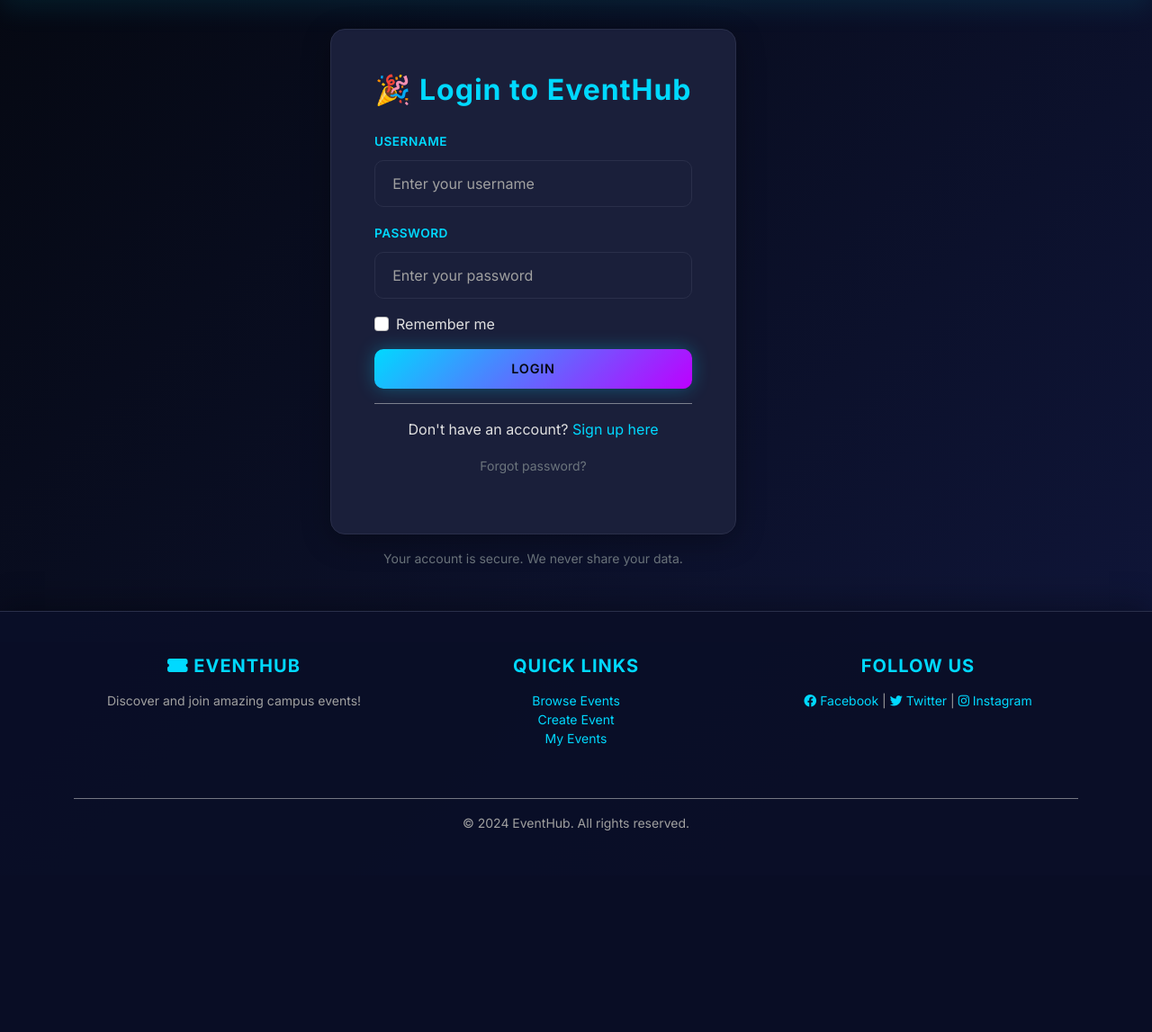
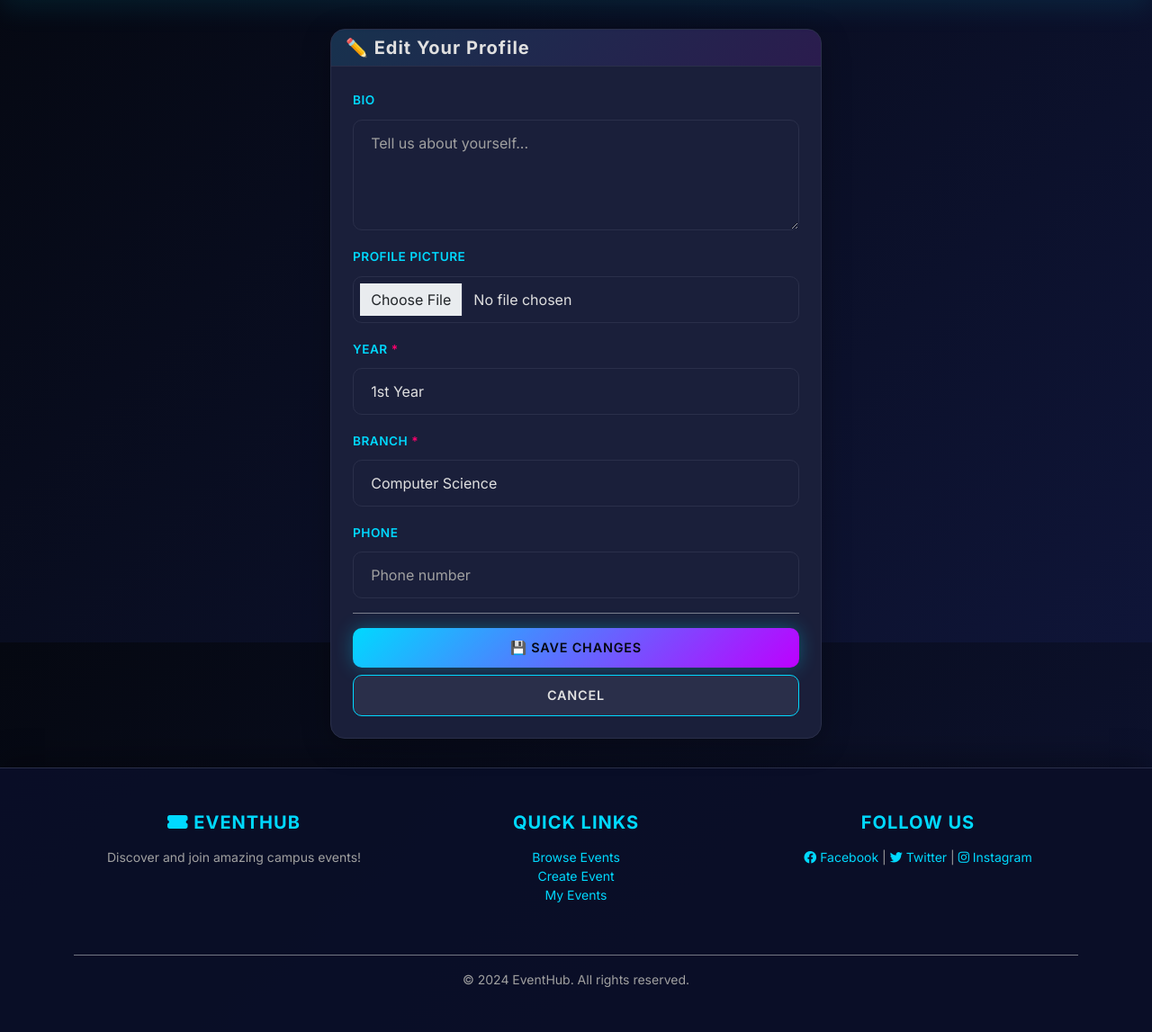
Before and after one commit to jay16y/Event_manager, a Django app: page /profile/edit/ in a window 1280 px wide. Shown: the part 86-1233 px from the top of the page at 90% size. Before the commit the page ends 1009 px from the top, so only its background shows below. Run offline with Django 5.2, Linux system fonts and the light colour scheme; a user stored in the database is signed in; data comes from the database, SQL or seed files in the repository.

Commit message:
it is copy of login.html but with some changes to make it work for editing profile

```diff
--- a/EventHub/events/templates/events/edit_profile.html
+++ b/EventHub/events/templates/events/edit_profile.html
@@ -1,91 +1,59 @@
-<!-- accounts/templates/accounts/login.html -->
+<!-- events/templates/events/edit_profile.html -->
 {% extends 'base.html' %}
 
-{% block title %}Login - EventHub{% endblock %}
+{% block title %}Edit Profile - EventHub{% endblock %}
 
 {% block content %}
 <div class="row">
-    <div class="col-md-5 offset-md-3">
+    <div class="col-md-6 offset-md-3">
         <div class="card">
-            <div class="card-body p-5">
-                <h2 class="card-title text-center mb-4">🎉 Login to EventHub</h2>
-
-                <form method="POST">
+            <div class="card-header">
+                <h5 class="mb-0">✏️ Edit Your Profile</h5>
+            </div>
+            <div class="card-body p-4">
+                <form method="POST" enctype="multipart/form-data">
                     {% csrf_token %}
 
-                    <!-- Username -->
-                    <div class="mb-3">
-                        <label class="form-label">Username</label>
-                        <input
-                            type="text"
-                            name="username"
-                            class="form-control"
-                            placeholder="Enter your username"
-                            required
-                        >
-                    </div>
+                    {% for field in form %}
+                        <div class="mb-3">
+                            <label class="form-label">
+                                {{ field.label }}
+                                {% if field.field.required %}
+                                    <span class="text-pink">*</span>
+                                {% endif %}
+                            </label>
 
-                    <!-- Password -->
-                    <div class="mb-3">
-                        <label class="form-label">Password</label>
-                        <input
-                            type="password"
-                            name="password"
-                            class="form-control"
-                            placeholder="Enter your password"
-                            required
-                        >
-                    </div>
+                            {{ field }}
 
-                    <!-- Remember Me -->
-                    <div class="mb-3 form-check">
-                        <input
-                            type="checkbox"
-                            class="form-check-input"
-                            id="remember"
-                            name="remember"
-                        >
-                        <label class="form-check-label" for="remember">
-                            Remember me
-                        </label>
-                    </div>
+                            {% if field.help_text %}
+                                <small class="form-text text-muted-custom">
+                                    {{ field.help_text|safe }}
+                                </small>
+                            {% endif %}
 
-                    <!-- Login Button -->
+                            {% if field.errors %}
+                                {% for error in field.errors %}
+                                    <div class="text-danger small mt-1">
+                                        {{ error }}
+                                    </div>
+                                {% endfor %}
+                            {% endif %}
+                        </div>
+                    {% endfor %}
+
+                    <hr>
+
                     <div class="d-grid gap-2">
                         <button type="submit" class="btn btn-primary btn-lg">
-                            Login
+                            💾 Save Changes
                         </button>
+                        <a href="{% url 'my_events' %}" class="btn btn-secondary">
+                            Cancel
+                        </a>
                     </div>
                 </form>
-
-                <hr>
-
-                <!-- Sign Up Link -->
-                <p class="text-center">
-                    Don't have an account?
-                    <a href="{% url 'register' %}">Sign up here</a>
-                </p>
-
-                <!-- Forgot Password Link (optional) -->
-                <p class="text-center">
-                    <a href="#" class="text-muted small">Forgot password?</a>
-                </p>
-
-                <!-- Demo Credentials -->
-                <div class="alert alert-info mt-4 mb-0">
-                    <small>
-                        <strong>Demo Account:</strong><br>
-                        Username: <code>demo</code><br>
-                        Password: <code>demo123</code>
-                    </small>
-                </div>
             </div>
         </div>
-
-        <!-- Security Note -->
-        <p class="text-center text-muted mt-3 small">
-            Your account is secure. We never share your data.
-        </p>
     </div>
 </div>
 {% endblock %}
```
